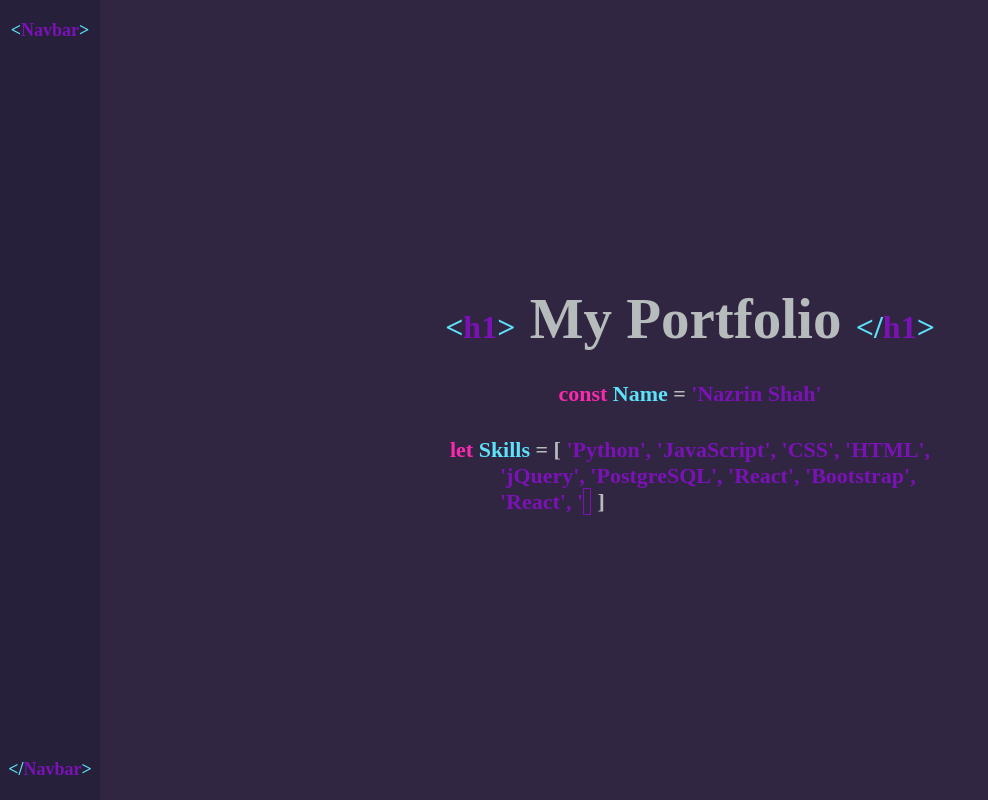
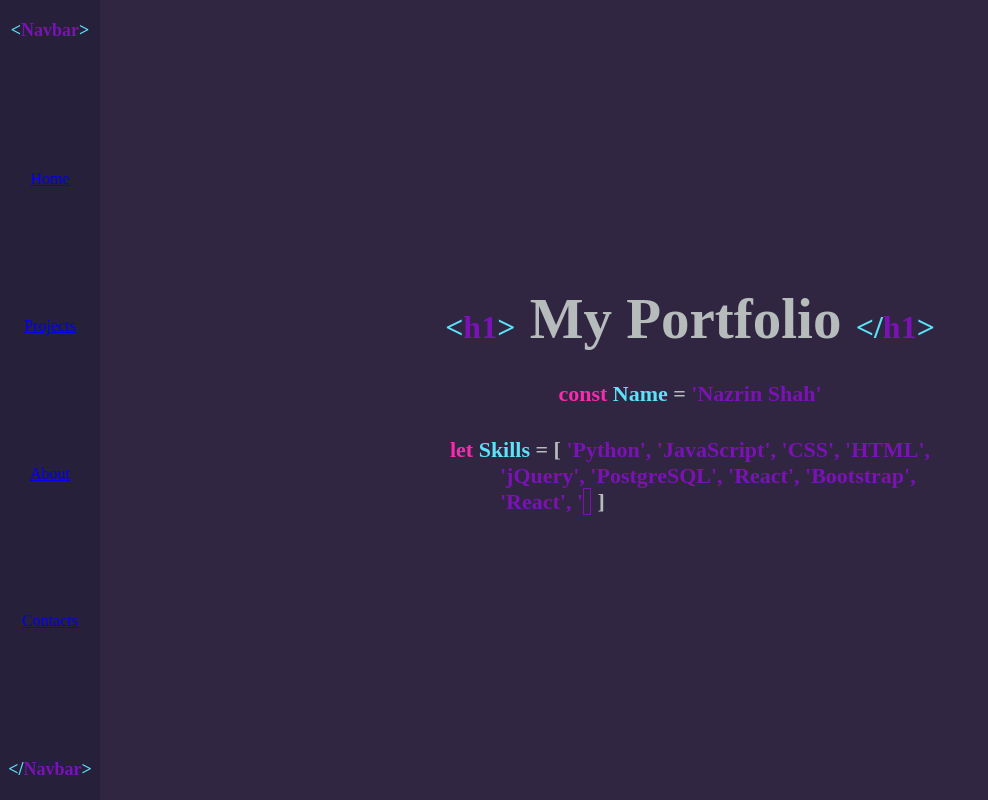
Before and after one commit to nazrinshahaf/my-portfolio-2, a React (Create React App) app: page / in a window 1280 px wide. Shown: the whole page, without its empty margins (0-988 px from the left). Built offline with nearby package versions, Linux system fonts and the light colour scheme; the HTML template or start-up script is replaced by a standard one.

Commit message:
implemented smooth scroll for navbar

```diff
--- a/src/App.scss
+++ b/src/App.scss
@@ -4,6 +4,9 @@
 @import "./Scss/Projects";
 @import "./Scss/Contact";
 
+body {
+  scroll-behavior: smooth;
+}
 .color-style-tags-synth {
   color: map-get($Synthwave, tags);
 }
--- a/src/Contact.js
+++ b/src/Contact.js
@@ -27,7 +27,7 @@ const Contact = () => {
   };
   console.log(focus);
   return (
-    <div className="contact-main-background">
+    <div className="contact-main-background" id="Contact">
       <div className="contact-form-section">
         <span className="contact-me-title">
           <span className="color-style-tags-solar">&lt;</span>
--- a/src/Home.js
+++ b/src/Home.js
@@ -2,7 +2,7 @@ import React from "react";
 
 const Home = () => {
   return (
-    <div className="home-page-background">
+    <div className="home-page-background" id="Home">
       <div>
         <h1>
           <span className="color-style-tags-synth home-page-tags-fontsize">
--- a/src/Navbar.js
+++ b/src/Navbar.js
@@ -20,6 +20,7 @@ const Navbar = ({ scrollPosition, screenHeight }) => {
       setTheme(4);
     }
   });
+
   // console.log("scroll position =", scrollPosition);
   // console.log("screen height =", screenHeight);
   // console.log(theme, "THEME");
@@ -79,6 +80,12 @@ const Navbar = ({ scrollPosition, screenHeight }) => {
           </span>
         </h2>
       </div>
+      <div className="header-link-container">
+        <a href="#Home">Home</a>
+        <a href="#Projects">Projects</a>
+        <a href="#">About</a>
+        <a href="#Contact">Contacts</a>
+      </div>
       <div>
         <h2>
           <span
--- a/src/Projects.js
+++ b/src/Projects.js
@@ -1,7 +1,7 @@
 import React from "react";
 
 const Projects = () => {
-  return <div className="projects-main-background"></div>;
+  return <div className="projects-main-background" id="Projects"></div>;
 };
 
 export default Projects;
--- a/src/Scss/_Navbar.scss
+++ b/src/Scss/_Navbar.scss
@@ -33,3 +33,16 @@ header h2 {
 header h2 span {
   transition: all 0.8s ease;
 }
+
+.header-link-container {
+  height: 100%;
+  width: inherit;
+  display: flex;
+  color: white;
+  flex-direction: column;
+  justify-content: space-evenly;
+  align-items: center;
+}
+.header-link-container a {
+  cursor: pointer;
+}
```
Lines whose indentation alone changed are shown as unchanged.
